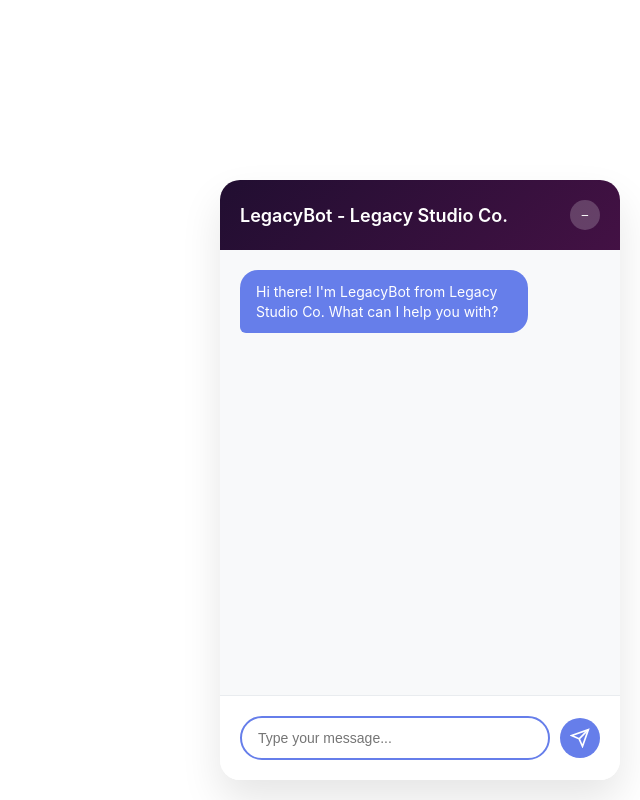
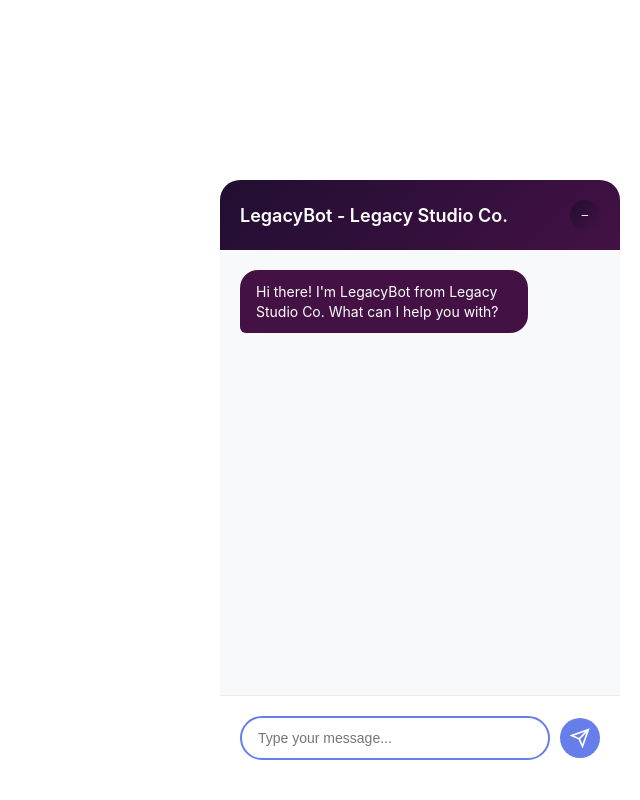
Before and after one commit to KingdomConf/legacy-chatbot, a website: page index.html in a window 1280 px wide. Both pictures are taken after a click on the button 1235 px from the left and 755 px from the top of the page. Shown: the whole page, without its empty margins (640-1280 px from the left). Drawn offline with Linux system fonts and the light colour scheme.

Commit message:
Update index.html

```diff
--- a/index.html
+++ b/index.html
@@ -24,7 +24,7 @@
             height: 600px;
             background: white;
             border-radius: 20px;
-            box-shadow: 0 20px 40px rgba(0,0,0,0.1);
+            box-shadow: 0 20px 40px rgba(0,0,0,0);
             display: flex;
             flex-direction: column;
             overflow: hidden;
@@ -56,7 +56,7 @@
         }
 
         .minimize-btn {
-            background: rgba(255,255,255,0.2);
+            background: linear-gradient(135deg, #210e31 0%, #431144 100%);
             border: none;
             color: white;
             width: 30px;
@@ -104,13 +104,13 @@
         }
 
         .message.bot .message-bubble {
-            background: #667eea;
+            background: #431144;
             color: white;
             border-bottom-left-radius: 6px;
         }
 
         .message.user .message-bubble {
-            background: #e9ecef;
+            background: linear-gradient(135deg, #210e31 0%, #431144 100%);
             color: #333;
             border-bottom-right-radius: 6px;
         }
```
